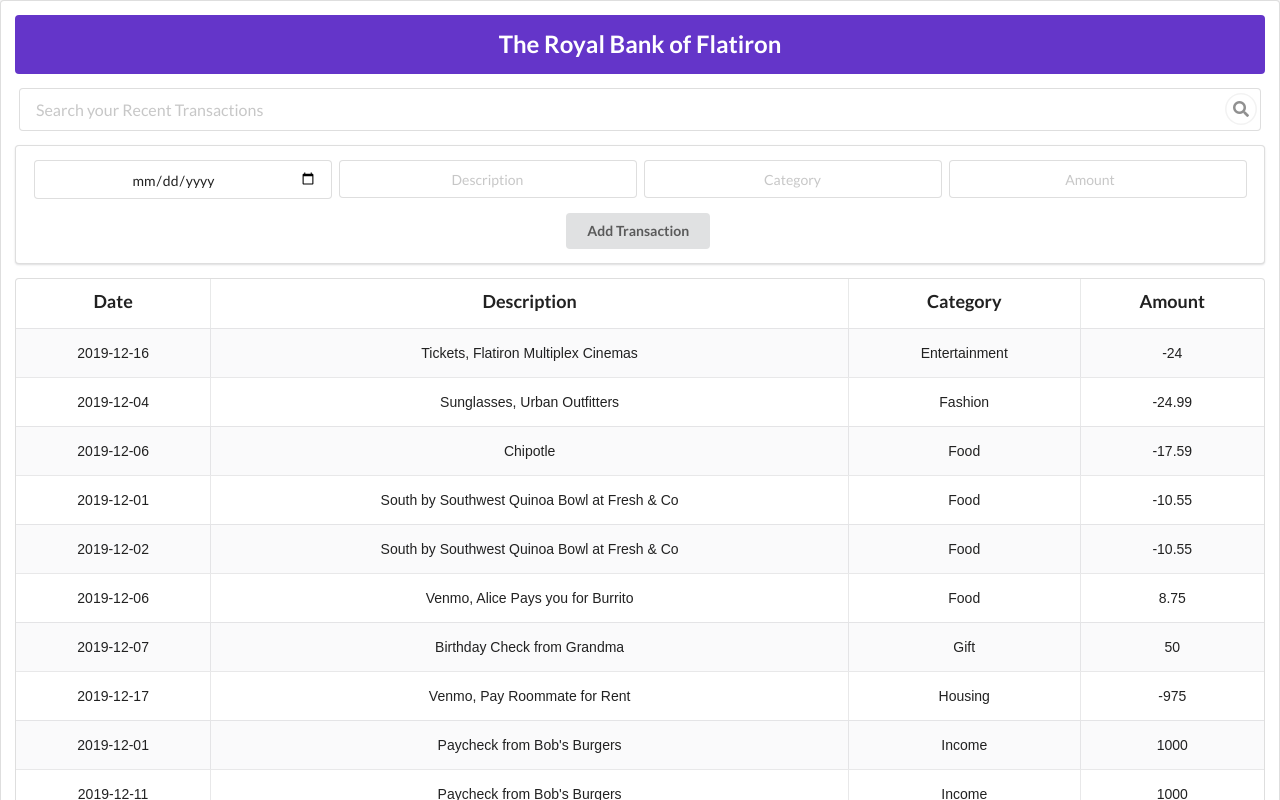
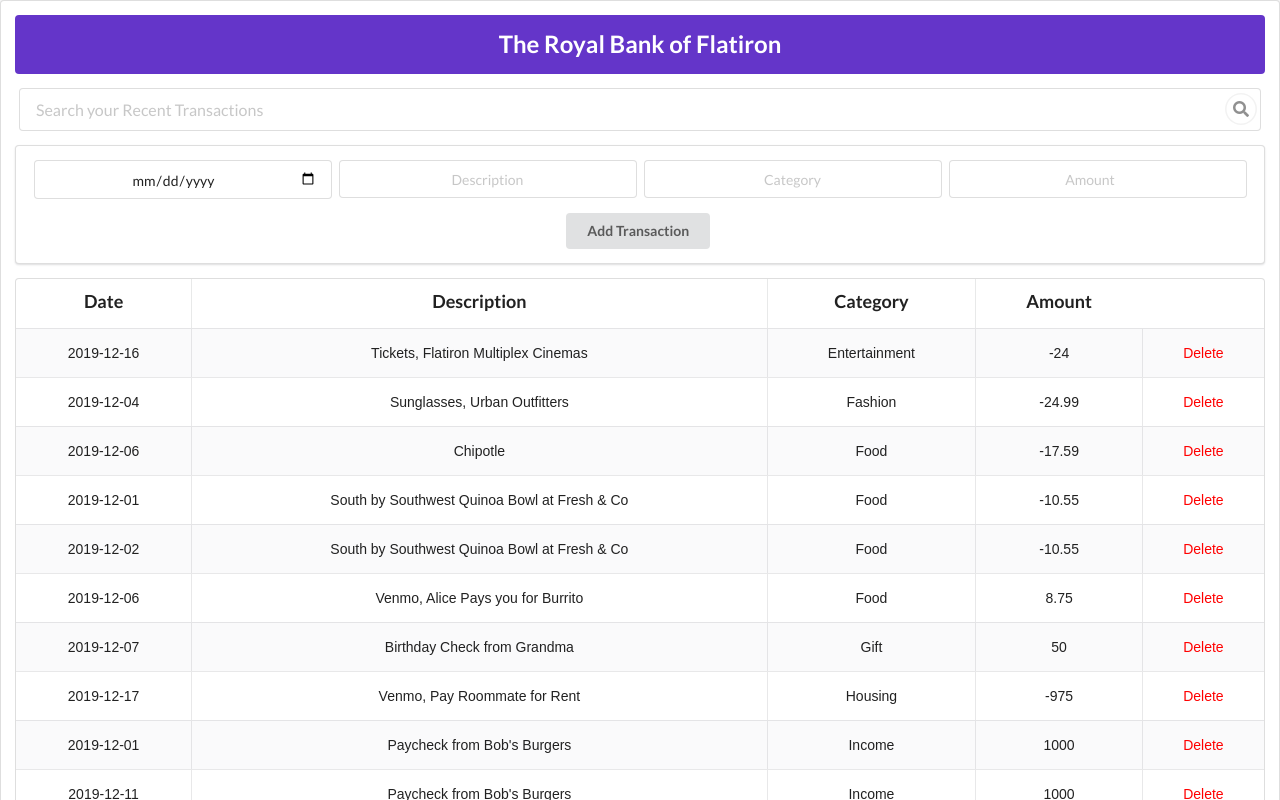
Before and after one commit to DennisRono/Bank-of-Flatiron, a React (Create React App) app: page / in a window 1280 px wide. Shown: the top 800 px of the page. Built offline with nearby package versions, Linux system fonts and the light colour scheme; data requests are answered from the project's data file.

Commit message:
added a delete button

```diff
--- a/src/components/AccountContainer.js
+++ b/src/components/AccountContainer.js
@@ -87,6 +87,18 @@ function AccountContainer() {
     }
   }
 
+  const deleteTransaction = async (id) => {
+    const res = await fetch(`http://localhost:8001/transactions/${id}`, {
+      method: 'DELETE',
+    })
+
+    if (res.ok) {
+      fetchTransactions()
+    } else {
+      console.error(`Failed to delete transaction with id ${id}`)
+    }
+  }
+
   return (
     <div>
       <Search searchTerm={searchTerm} setSearchTerm={setSearchTerm} />
@@ -95,7 +107,10 @@ function AccountContainer() {
         setFormData={setFormData}
         handleSubmit={handleSubmit}
       />
-      <TransactionsList transactions={filteredTransactions} />
+      <TransactionsList
+        transactions={filteredTransactions}
+        deleteTransaction={deleteTransaction}
+      />
     </div>
   )
 }
--- a/src/components/Transaction.js
+++ b/src/components/Transaction.js
@@ -1,12 +1,18 @@
 import React from 'react'
 
-function Transaction({ transaction }) {
+function Transaction({ transaction, deleteTransaction }) {
   return (
     <tr>
       <td>{transaction.date}</td>
       <td>{transaction.description}</td>
       <td>{transaction.category}</td>
       <td>{transaction.amount}</td>
+      <td
+        style={{ color: 'red', cursor: 'pointer' }}
+        onClick={() => deleteTransaction(transaction.id)}
+      >
+        Delete
+      </td>
     </tr>
   )
 }
--- a/src/components/TransactionsList.js
+++ b/src/components/TransactionsList.js
@@ -1,7 +1,7 @@
 import React from 'react'
 import Transaction from './Transaction'
 
-function TransactionsList({ transactions }) {
+function TransactionsList({ transactions, deleteTransaction }) {
   return (
     <table className="ui celled striped padded table">
       <tbody>
@@ -21,7 +21,11 @@ function TransactionsList({ transactions }) {
         </tr>
         {/* render a list of <Transaction> components here */}
         {transactions.map((transaction) => (
-          <Transaction transaction={transaction} key={transaction.id} />
+          <Transaction
+            transaction={transaction}
+            key={transaction.id}
+            deleteTransaction={deleteTransaction}
+          />
         ))}
       </tbody>
     </table>
```
